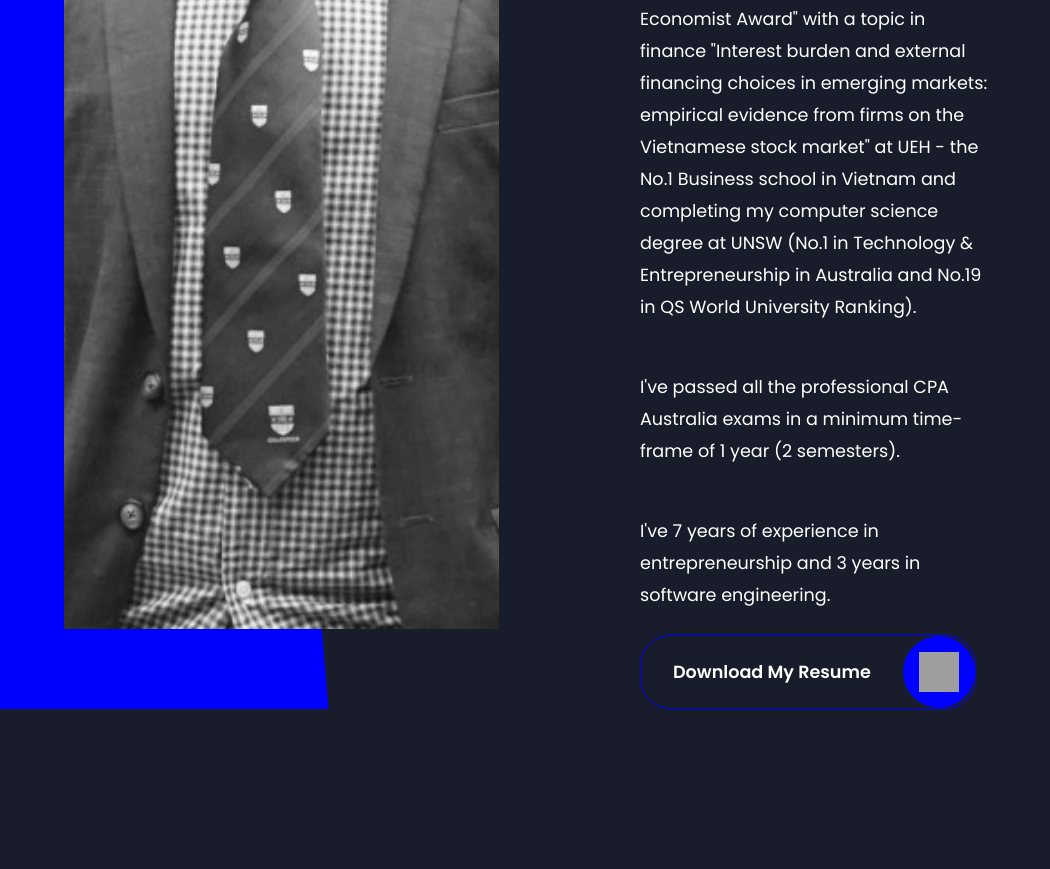
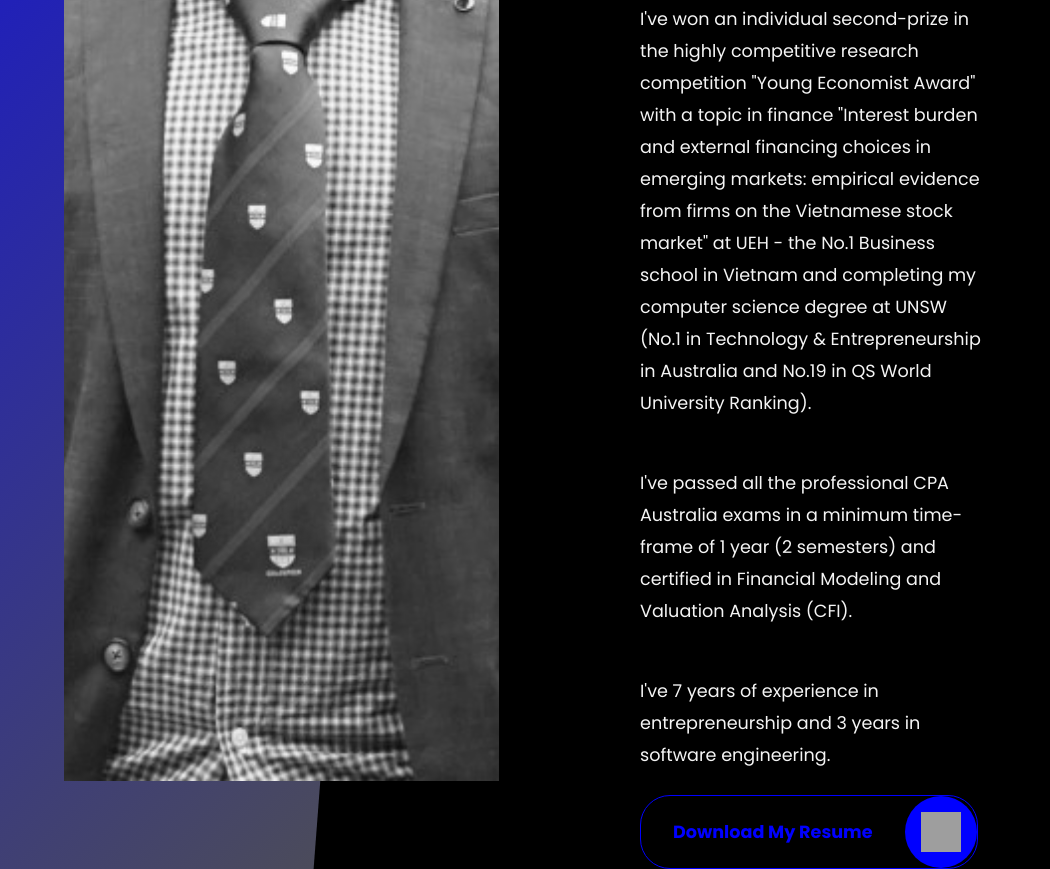
Before and after one commit to briandangunsw/personal-website, a plain HTML site: page index.html in a window 1280 px wide. Shown: the part 901-1770 px from the top of the page, without its empty margins (0-1050 px from the left). Before the commit the page ends 1610 px from the top, so only its background shows below. Drawn offline with Linux system fonts and the light colour scheme; grey boxes are pictures that could not be loaded.

Commit message:
update the homepage design

```diff
--- a/index.html
+++ b/index.html
@@ -26,15 +26,15 @@
                     A Software Engineer, Consultant, and Entrepreneur.
                 </h1>
                 <p>
-                    I'm a Software Engineer, (Strategy Management/Technology) Consultant, and Entrepreneur, my passion is making great software products
-                    and consulting companies to achieve their goals and objectives.
+                    I'm a Software Engineer, (Strategy Management/Technology) Consultant, and Entrepreneur with a deep passion for crafting innovative software solutions.
+                    I thrive on helping companies achieve their strategic goals and objectives through cutting-edge technology and expert consulting.
                 </p>
                 <p>
-                    I've won an individual second-prize in the research competition "Young Economist Award" with a topic in finance "Interest burden and external financing choices in emerging markets: empirical evidence from firms on the Vietnamese stock market" at UEH - the No.1 Business school in Vietnam
+                    I've won an individual second-prize in the highly competitive research competition "Young Economist Award" with a topic in finance "Interest burden and external financing choices in emerging markets: empirical evidence from firms on the Vietnamese stock market" at UEH - the No.1 Business school in Vietnam
                     and completing my computer science degree at UNSW (No.1 in Technology & Entrepreneurship in Australia and No.19 in QS World University Ranking).
                 </p>
                 <p>
-                    I've passed all the professional CPA Australia exams in a minimum time-frame of 1 year (2 semesters).
+                    I've passed all the professional CPA Australia exams in a minimum time-frame of 1 year (2 semesters) and certified in Financial Modeling and Valuation Analysis (CFI).
                 </p>
                 <p>
                     I've 7 years of experience in entrepreneurship and 3 years in software engineering.
--- a/styles/styles.css
+++ b/styles/styles.css
@@ -6,33 +6,35 @@
 }
 
 :root {
-  --color-primary: #191d2b;
+  --color-primary: #000000;
   --color-secondary: #0000ff;
-  --color-white: #FFFFFF;
-  --color-black: #000;
-  --color-grey0: #f8f8f8;
-  --color-grey-1: #dbe1e8;
-  --color-grey-2: #b2becd;
-  --color-grey-3: #6c7983;
-  --color-grey-4: #454e56;
-  --color-grey-5: #2a2e35;
-  --color-grey-6: #12181b;
-  --br-sm-2: 14px;
-  --box-shadow-1: 0 3px 15px rgba(0,0,0,.3);
+  --color-white: #f4f4f4;
+  --color-black: #222222;
+  --color-grey0: #f0f0f0;
+  --color-grey-1: #dcdcdc;
+  --color-grey-2: #b8b8b8;
+  --color-grey-3: #909090;
+  --color-grey-4: #707070;
+  --color-grey-5: #505050;
+  --color-grey-6: #303030;
+  --box-shadow-1: 0 5px 20px rgba(0,0,0,.2);
+  --br-sm-2: 10px;
 }
 
 .light-mode {
   --color-primary: #FFFFFF;
-  --color-secondary: #00ff11;
-  --color-white: #454e56;
-  --color-black: #000;
-  --color-grey0: #f8f8f8;
-  --color-grey-1: #6c7983;
-  --color-grey-2: #6c7983;
-  --color-grey-3: #6c7983;
-  --color-grey-4: #454e56;
-  --color-grey-5: #f8f8f8;
-  --color-grey-6: #12181b;
+  --color-secondary: #AEBB49 ;
+  --color-white: #000000;
+  --color-black: #ffffff;
+  --color-grey0: #e0e0e0;
+  --color-grey-1: #bfbfbf;
+  --color-grey-2: #a0a0a0;
+  --color-grey-3: #808080;
+  --color-grey-4: #606060;
+  --color-grey-5: #404040;
+  --color-grey-6: #202020;
+  --box-shadow-1: 0 3px 10px rgba(0,0,0,.1);
+  --br-sm-2: 10px;
 }
 
 body {
@@ -161,14 +163,14 @@ section {
 }
 .header-content .left-header .h-shape {
   transition: all 0.4s ease-in-out;
-  width: 65%;
+  width: 70%;
   height: 100%;
-  background-color: var(--color-secondary);
+  background: linear-gradient(135deg, var(--color-secondary), var(--color-grey-5));
   position: absolute;
   left: 0;
   top: 0;
   z-index: -1;
-  clip-path: polygon(0 0, 46% 0, 79% 100%, 0% 100%);
+  clip-path: polygon(0 0, 100% 0, 70% 100%, 0% 100%);
 }
 .header-content .left-header .image {
   border-radius: var(--br-sm-2);
@@ -637,6 +639,31 @@ section {
 }
 .main-btn .btn-text {
   padding: 0 2rem;
+  color: var(--color-secondary);
+  font-weight: 700;
+  position: relative;
+  transition: color 0.4s ease, padding 0.4s ease;
+}
+
+.main-btn::before {
+  content: '';
+  position: absolute;
+  left: 0;
+  top: 0;
+  width: 0;
+  height: 100%;
+  background: var(--color-secondary);
+  z-index: -1;
+  transition: width 0.4s ease;
+}
+
+.main-btn:hover .btn-text {
+  color: var(--color-primary);
+  padding: 0 2.5rem;
+}
+
+.main-btn:hover::before {
+  width: 100%;
 }
 .main-btn .btn-icon {
   background-color: var(--color-secondary);
```
